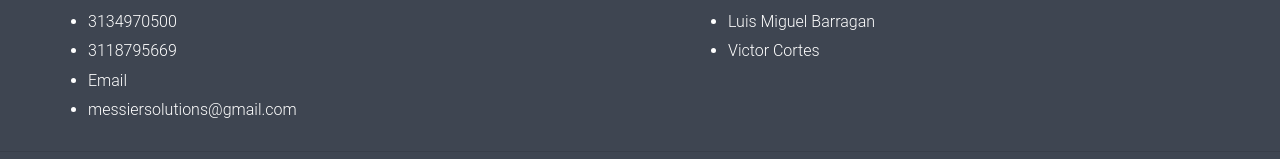
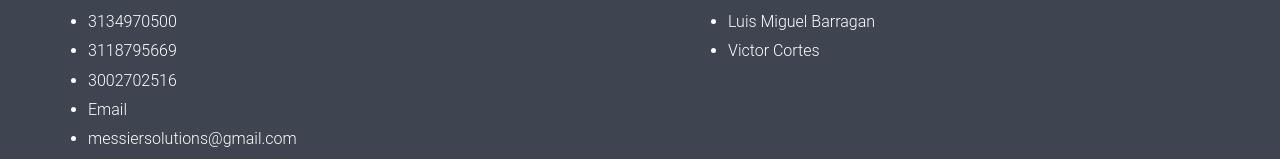
Before and after one commit to LuisMiguel7030/messier, a React (Create React App) app: page /portafolio in a window 1280 px wide. Shown: the part 1860-2019 px from the top of the page. Built offline with nearby package versions, Linux system fonts and the light colour scheme.

Commit message:
Se agrego el celular de Victor

```diff
--- a/src/components/contentpages/Footer.js
+++ b/src/components/contentpages/Footer.js
@@ -14,6 +14,7 @@ const Footer = () => (
                     <li><h6 className="font-bold">Celular</h6></li>
                     <li><h6>3134970500</h6></li>
                     <li><h6>3118795669</h6></li>
+                    <li><h6>3002702516</h6></li>
                     <li><h6 className="font-bold">Email</h6></li>
                     <li><h6>messiersolutions@gmail.com</h6></li>
                   </ul>
```
